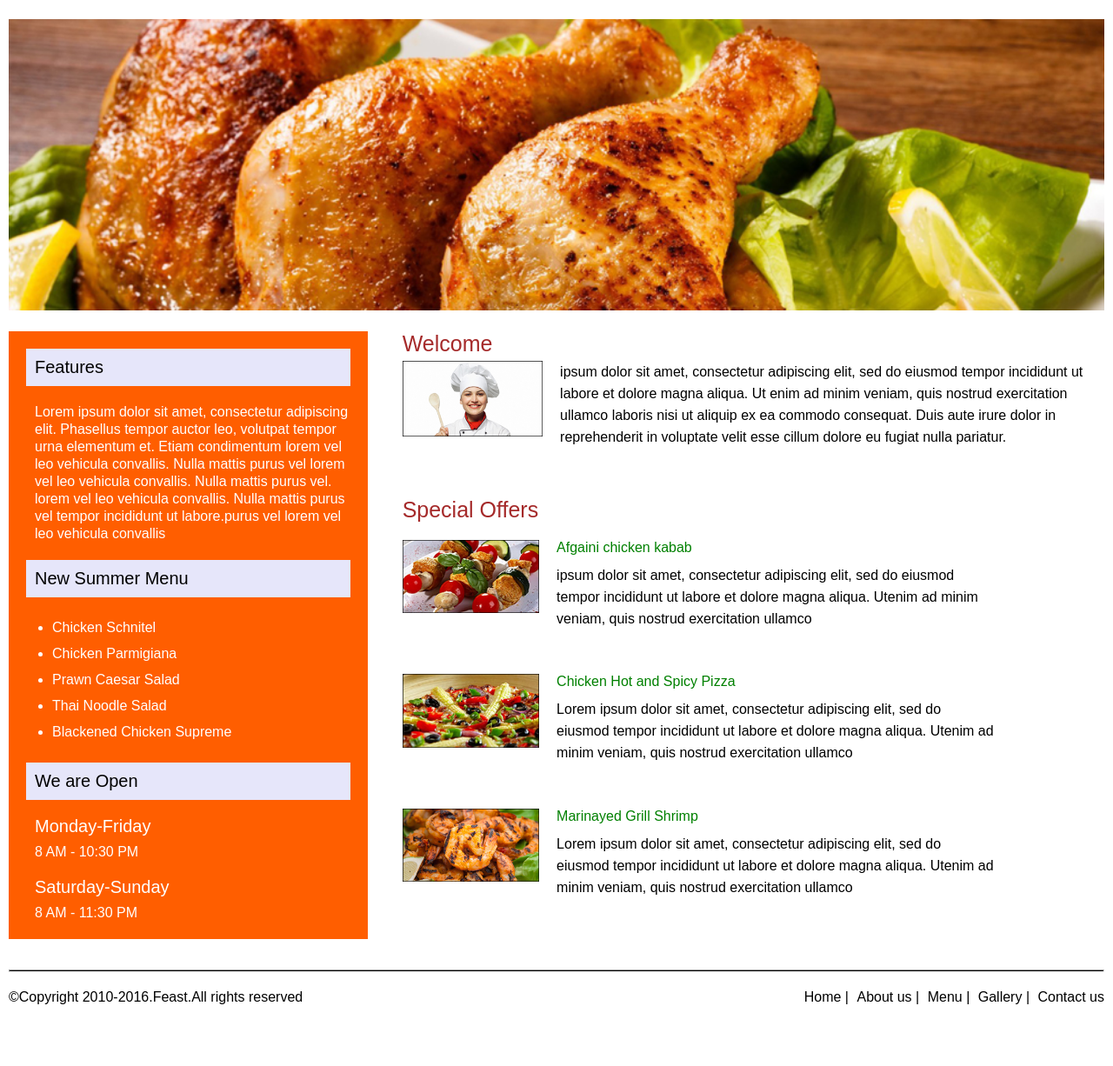
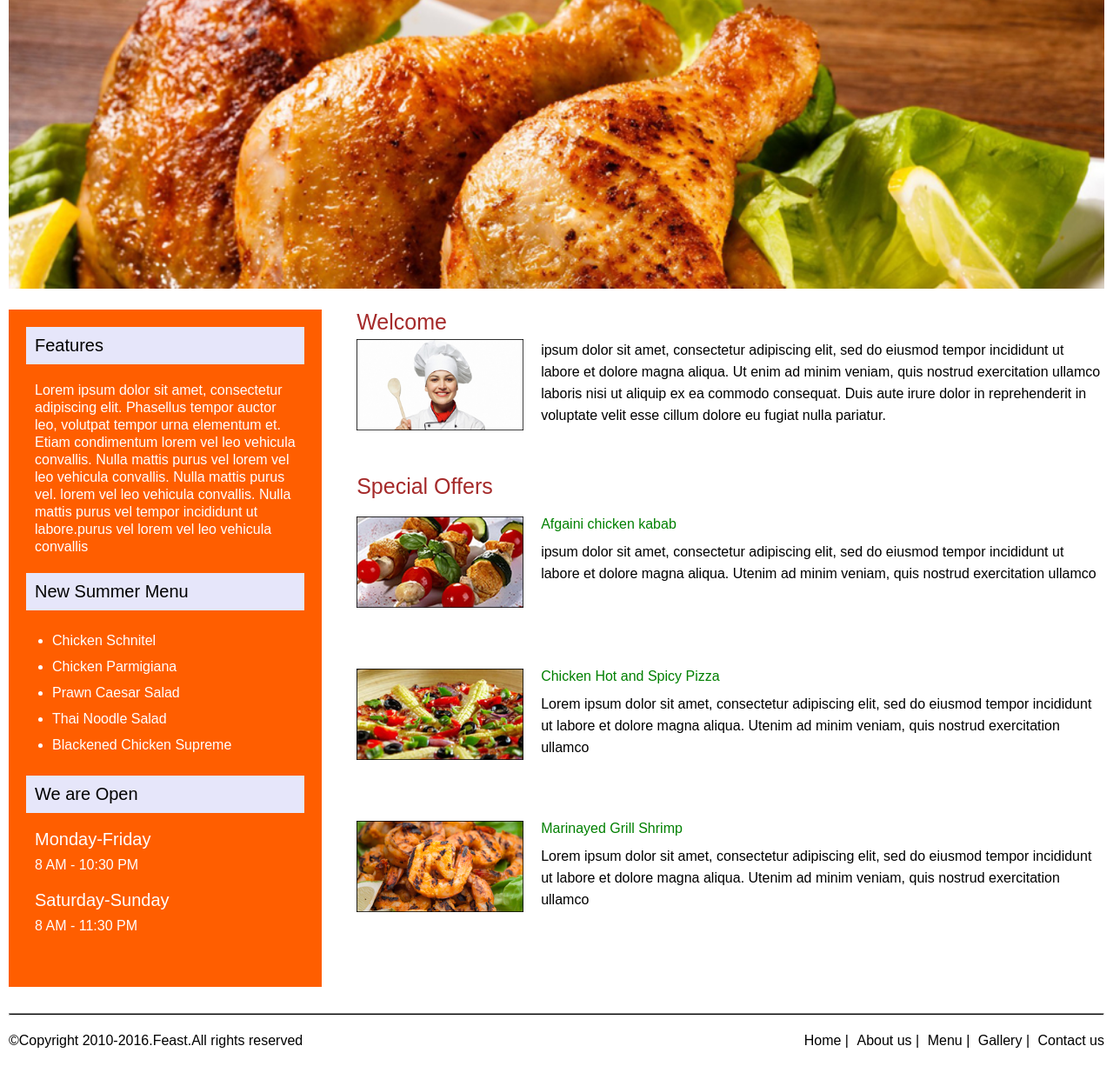
Before and after one commit to PreetijaiswalHUB/Restaurant, a plain HTML site: page restaurant/index.html in a window 1280 px wide. Shown: the part 144-1370 px from the top of the page at 87% size. Before the commit the page ends 1320 px from the top, so only its background shows below. Drawn offline with Linux system fonts and the light colour scheme.

Commit message:
Update index.css

```diff
--- a/restaurant/index.css
+++ b/restaurant/index.css
@@ -1,29 +1,27 @@
 
 body{
   margin: 0px;
+  font-family: sans-serif;
+}
+.container{
+  display: flex;
+  flex-flow: column ;
 }
 .top{
   display: flex;
-  flex-flow: row;
-  justify-content: space-evenly;
-  margin: 20px;
+  flex: auto;
+  justify-content: space-between;
+  padding: 20px;
+  align-items: center;
 }
-.logo{
-margin-right:auto;
-}
-.Menu_img{
-margin-top: 25px;
-height: 50%;
-}
+
 .slide{
-  padding-top: 2%;
+  padding-top: 20px;
   width: 100%;
   display:none;
 }
 /* ---HEADER--- */
-.header{
-  width: 100%;
-}
+
 .topnav {
     text-decoration: none;
     font-size: 17px;
@@ -35,26 +33,28 @@ height: 50%;
 .header .topnav a{
     color: white;
     text-decoration: none;
-    font-family: sans-serif;
 }
-
+.wrapper{
+    display: flex;
+    flex-flow: column;
+    justify-content: space-between;
+    padding: 20px;
+}
 /* DESCRIPTION */
 
 .desc_main_heading{
   color:brown;
-  margin: 20px 20px 5px;
-  font-family: sans-serif;
+  margin-bottom:  5px;
   font-size: 25px ;
 }
 .desc_img{
-  margin: 5px 0px 10px;
+  margin-bottom:10px;
   display: block;
   width: 100%;
 }
 
 .desc{
-  margin: 20px 20px 0px 20px;
-  font-family: sans-serif;
+  margin-top: 20px ;
 }
 .desc_heading{
   padding: 10px 0px;
@@ -62,39 +62,33 @@ height: 50%;
 font-weight: 100;
 }
 .welcome{
- margin: 20px;
+ margin: 20px 0px;
 }
 
 .desc_parts{
-  font-family: sans-serif;
   line-height: 25px;
 }
 /* SIDEBAR */
 
 .sideBar{
   background-color:rgb(255, 94, 0);
-  margin: 20px;
-  overflow-y: scroll;
+  margin: 20px 0px;
+  overflow-y: hidden;
   display: flex;
   flex-flow: column;
   height: min-content;
-  padding-left: 20px;
-  padding-right:20px;
+  padding: 20px;
 }
 .sideBar_parts{
   color:white;
   Line-height: 20px;
-  font-family: sans-serif;
-  margin-left: 10px;
+  padding: 20px 10px;
 
 }
 
 .sideBarHeadings{
   background-color:lavender;
-    font-family: sans-serif;
     font-size: 20px;
-    margin-bottom: 20px;
-    margin-top: 20px;
     padding: 10px;
 }
 
@@ -117,9 +111,7 @@ ul{
 /* FOOTER */
 .footer{
   text-align: center;
-  padding-top: 5px;
-  margin-bottom: 40px;
-  font-family: sans-serif;
+  padding-bottom: 10px;
 }
 
 .bottomnav{
@@ -133,8 +125,7 @@ ul{
 .copyright{
   display: flex;
   flex-flow: column;
-  width: 60%;
-  margin-left: 20%;
+
 }
 .footer li{
   list-style-type: none;
@@ -162,7 +153,9 @@ hr{
   body{
     margin:10px ;
   }
-
+  .top{
+    padding: 0px 0px 10px;
+  }
   /* HEADER */
 
   .topnav{text-align: left;
@@ -177,22 +170,21 @@ hr{
   /* WRAPPER */
 
   .wrapper{
-    display: flex;
     flex-flow: row-reverse;
-    justify-content: space-between;
+    padding: 20px 0px;
     }
 
   /* DESCRIPTION */
 
   .total_desc{
-    width:55%;
+    width:600px;
     display: inline-block;
 
 
   }
   .desc_img{
-    width: 35%;
-    height: 60%;
+    width: 135px;
+    height: 72px;
     margin: 0px;
     padding-bottom: 50px;
 
@@ -203,6 +195,7 @@ hr{
     flex-flow: row;
     justify-content: row;
   }
+
   .welcome{
 
     display: flex;
@@ -210,35 +203,31 @@ hr{
     justify-content: row;
     margin:0px;
   }
-  .desc_parts{
-    width: 80%;
-    margin-left: 20px;
+.welcome .desc_parts{
+  margin-left: 20px;
+}
+  .desc_main_heading{
+    margin-bottom: 0px 0px 10px;
   }
 
-
-  .desc_main_heading{
-    margin-left: 0px;
-    margin-right: 0px;
+  .desc_heading{
+    padding-top: 0px;
   }
-  .desc_heading{
-    padding: 0px 0px 10px 20px;
+  .inside{
+    padding-left: 20px;
   }
   /* SIDEBAR */
 
   .sideBar{
-  width:40%;
+  width:400px;
   overflow: hidden;
-  margin-left: 0px;
-  margin-right:40px;
+  margin:0px 40px 0px 0px;
   }
 
   /* FOOTER */
 
 hr{
   margin: 10px 0px;
-}
-.footer{
-  margin-bottom: 20px ;
 }
 .footer_content{
   margin-top: 20px;
@@ -265,16 +254,17 @@ hr{
 @media only screen and (min-width:1025px){
 
     .sideBar{
-      width:30%;
+      width:350px;
 
     }
     .total_desc{
-      width:65%;
+      width:940px;
       display: block;
+      flex-grow: 1;
     }
     .desc_img{
-      width: 20%;
-      height: 20%;
+      width: 192px;
+      height: 105px;
 
     }
 }
```
